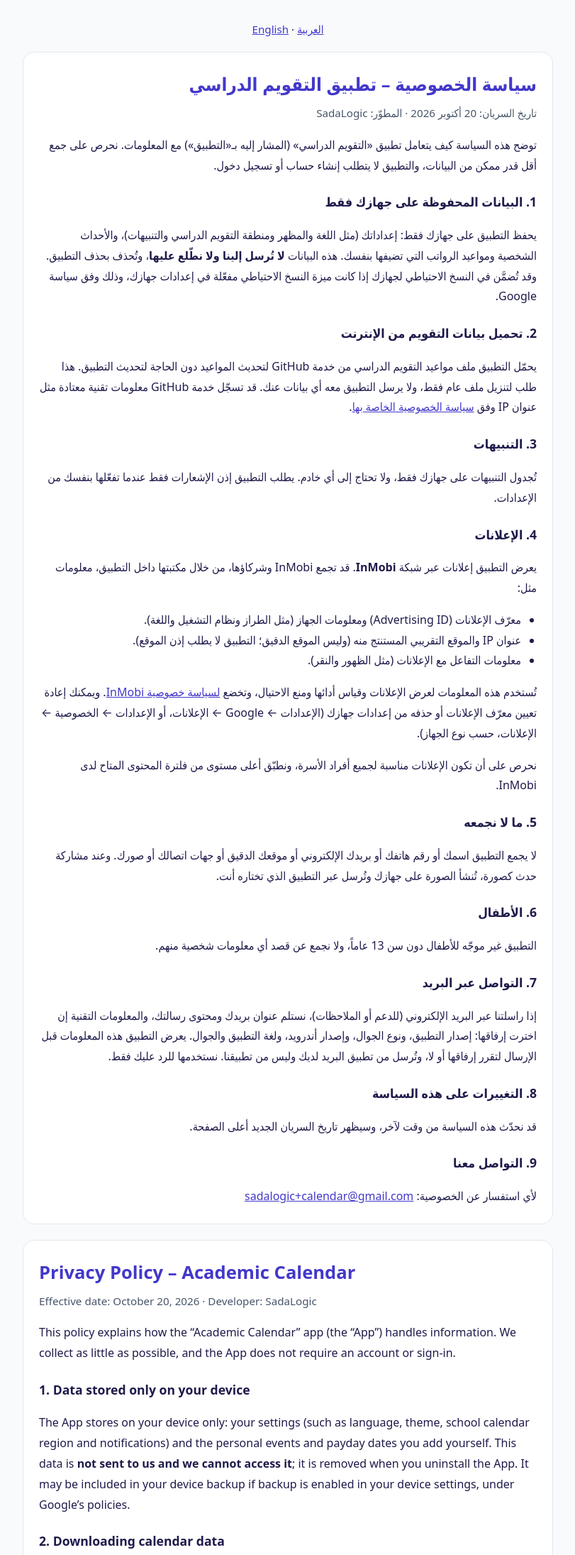
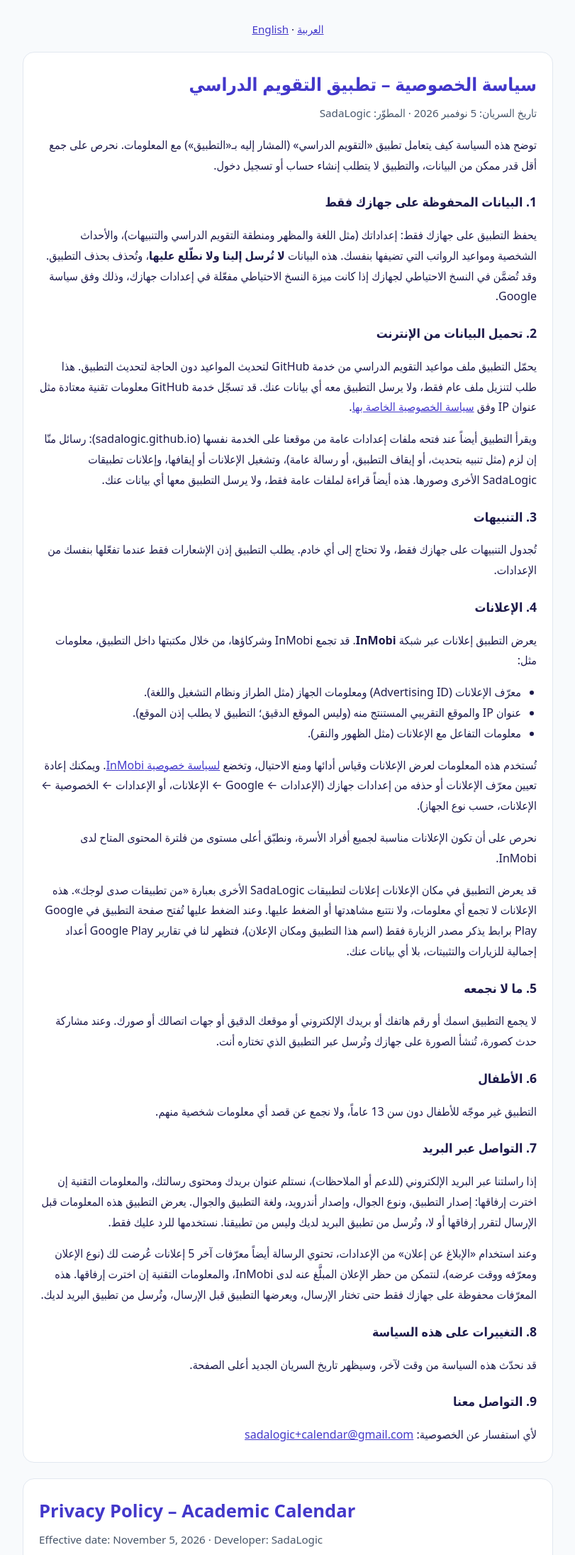
Before and after one commit to SadaLogic/privacy, a plain HTML site: page academic-calendar/index.html in a window 1280 px wide. Shown: the top 2191 px of the page at 71% size, without its empty margins (234-1045 px from the left). Drawn offline with Linux system fonts and the light colour scheme.

Commit message:
Calendar privacy: site settings files, own app promotions, ad reporting

```diff
--- a/academic-calendar/index.html
+++ b/academic-calendar/index.html
@@ -30,15 +30,16 @@
   <!-- ===================== العربية ===================== -->
   <section class="card" id="ar">
     <h1>سياسة الخصوصية – تطبيق التقويم الدراسي</h1>
-    <div class="meta">تاريخ السريان: 20 أكتوبر 2026 · المطوّر: SadaLogic</div>
+    <div class="meta">تاريخ السريان: 5 نوفمبر 2026 · المطوّر: SadaLogic</div>
 
     <p>توضح هذه السياسة كيف يتعامل تطبيق «التقويم الدراسي» (المشار إليه بـ«التطبيق») مع المعلومات. نحرص على جمع أقل قدر ممكن من البيانات، والتطبيق لا يتطلب إنشاء حساب أو تسجيل دخول.</p>
 
     <h2>1. البيانات المحفوظة على جهازك فقط</h2>
     <p>يحفظ التطبيق على جهازك فقط: إعداداتك (مثل اللغة والمظهر ومنطقة التقويم الدراسي والتنبيهات)، والأحداث الشخصية ومواعيد الرواتب التي تضيفها بنفسك. هذه البيانات <strong>لا تُرسل إلينا ولا نطّلع عليها</strong>، وتُحذف بحذف التطبيق. وقد تُضمَّن في النسخ الاحتياطي لجهازك إذا كانت ميزة النسخ الاحتياطي مفعّلة في إعدادات جهازك، وذلك وفق سياسة Google.</p>
 
-    <h2>2. تحميل بيانات التقويم من الإنترنت</h2>
+    <h2>2. تحميل البيانات من الإنترنت</h2>
     <p>يحمّل التطبيق ملف مواعيد التقويم الدراسي من خدمة GitHub لتحديث المواعيد دون الحاجة لتحديث التطبيق. هذا طلب لتنزيل ملف عام فقط، ولا يرسل التطبيق معه أي بيانات عنك. قد تسجّل خدمة GitHub معلومات تقنية معتادة مثل عنوان IP وفق <a href="https://docs.github.com/site-policy/privacy-policies/github-general-privacy-statement" target="_blank" rel="noopener">سياسة الخصوصية الخاصة بها</a>.</p>
+    <p>ويقرأ التطبيق أيضاً عند فتحه ملفات إعدادات عامة من موقعنا على الخدمة نفسها (sadalogic.github.io): رسائل منّا إن لزم (مثل تنبيه بتحديث، أو إيقاف التطبيق، أو رسالة عامة)، وتشغيل الإعلانات أو إيقافها، وإعلانات تطبيقات SadaLogic الأخرى وصورها. هذه أيضاً قراءة لملفات عامة فقط، ولا يرسل التطبيق معها أي بيانات عنك.</p>
 
     <h2>3. التنبيهات</h2>
     <p>تُجدول التنبيهات على جهازك فقط، ولا تحتاج إلى أي خادم. يطلب التطبيق إذن الإشعارات فقط عندما تفعّلها بنفسك من الإعدادات.</p>
@@ -52,6 +53,7 @@
     </ul>
     <p>تُستخدم هذه المعلومات لعرض الإعلانات وقياس أدائها ومنع الاحتيال، وتخضع <a href="https://advertising.inmobi.com/privacy-policy" target="_blank" rel="noopener">لسياسة خصوصية InMobi</a>. ويمكنك إعادة تعيين معرّف الإعلانات أو حذفه من إعدادات جهازك (الإعدادات ← Google ← الإعلانات، أو الإعدادات ← الخصوصية ← الإعلانات، حسب نوع الجهاز).</p>
     <p>نحرص على أن تكون الإعلانات مناسبة لجميع أفراد الأسرة، ونطبّق أعلى مستوى من فلترة المحتوى المتاح لدى InMobi.</p>
+    <p>قد يعرض التطبيق في مكان الإعلانات إعلانات لتطبيقات SadaLogic الأخرى بعبارة «من تطبيقات صدى لوجك». هذه الإعلانات لا تجمع أي معلومات، ولا نتتبع مشاهدتها أو الضغط عليها. وعند الضغط عليها تُفتح صفحة التطبيق في Google Play برابط يذكر مصدر الزيارة فقط (اسم هذا التطبيق ومكان الإعلان)، فتظهر لنا في تقارير Google Play أعداد إجمالية للزيارات والتثبيتات، بلا أي بيانات عنك.</p>
 
     <h2>5. ما لا نجمعه</h2>
     <p>لا يجمع التطبيق اسمك أو رقم هاتفك أو بريدك الإلكتروني أو موقعك الدقيق أو جهات اتصالك أو صورك. وعند مشاركة حدث كصورة، تُنشأ الصورة على جهازك وتُرسل عبر التطبيق الذي تختاره أنت.</p>
@@ -61,6 +63,7 @@
 
     <h2>7. التواصل عبر البريد</h2>
     <p>إذا راسلتنا عبر البريد الإلكتروني (للدعم أو الملاحظات)، نستلم عنوان بريدك ومحتوى رسالتك، والمعلومات التقنية إن اخترت إرفاقها: إصدار التطبيق، ونوع الجوال، وإصدار أندرويد، ولغة التطبيق والجوال. يعرض التطبيق هذه المعلومات قبل الإرسال لتقرر إرفاقها أو لا، وتُرسل من تطبيق البريد لديك وليس من تطبيقنا. نستخدمها للرد عليك فقط.</p>
+    <p>وعند استخدام «الإبلاغ عن إعلان» من الإعدادات، تحتوي الرسالة أيضاً معرّفات آخر 5 إعلانات عُرضت لك (نوع الإعلان ومعرّفه ووقت عرضه)، لنتمكن من حظر الإعلان المبلَّغ عنه لدى InMobi، والمعلومات التقنية إن اخترت إرفاقها. هذه المعرّفات محفوظة على جهازك فقط حتى تختار الإرسال، ويعرضها التطبيق قبل الإرسال، وتُرسل من تطبيق البريد لديك.</p>
 
     <h2>8. التغييرات على هذه السياسة</h2>
     <p>قد نحدّث هذه السياسة من وقت لآخر، وسيظهر تاريخ السريان الجديد أعلى الصفحة.</p>
@@ -72,15 +75,16 @@
   <!-- ===================== English ===================== -->
   <section class="card en" id="en" lang="en" dir="ltr">
     <h1>Privacy Policy – Academic Calendar</h1>
-    <div class="meta">Effective date: October 20, 2026 · Developer: SadaLogic</div>
+    <div class="meta">Effective date: November 5, 2026 · Developer: SadaLogic</div>
 
     <p>This policy explains how the “Academic Calendar” app (the “App”) handles information. We collect as little as possible, and the App does not require an account or sign-in.</p>
 
     <h2>1. Data stored only on your device</h2>
     <p>The App stores on your device only: your settings (such as language, theme, school calendar region and notifications) and the personal events and payday dates you add yourself. This data is <strong>not sent to us and we cannot access it</strong>; it is removed when you uninstall the App. It may be included in your device backup if backup is enabled in your device settings, under Google’s policies.</p>
 
-    <h2>2. Downloading calendar data</h2>
+    <h2>2. Downloading data</h2>
     <p>The App downloads the school calendar file from GitHub so dates can be updated without an app update. This is a request for a public file only; the App sends no data about you with it. GitHub may log standard technical information such as your IP address under its <a href="https://docs.github.com/site-policy/privacy-policies/github-general-privacy-statement" target="_blank" rel="noopener">privacy statement</a>.</p>
+    <p>When opened, the App also reads public settings files from our website on the same service (sadalogic.github.io): messages from us when needed (such as an update notice, stopping the App, or a general message), turning ads on or off, and promotions for other SadaLogic apps with their images. These are also reads of public files only; the App sends no data about you with them.</p>
 
     <h2>3. Notifications</h2>
     <p>Reminders are scheduled locally on your device and do not use any server. The App asks for notification permission only when you turn notifications on in Settings.</p>
@@ -94,6 +98,7 @@
     </ul>
     <p>This information is used to serve and measure ads and prevent fraud, and is subject to <a href="https://advertising.inmobi.com/privacy-policy" target="_blank" rel="noopener">InMobi’s Privacy Policy</a>. You can reset or delete your Advertising ID in your device settings (Settings → Google → Ads, or Settings → Privacy → Ads, depending on your device).</p>
     <p>We aim to keep ads family-friendly and apply the strictest content filtering available from InMobi.</p>
+    <p>The App may show, in the ad space, promotions for other SadaLogic apps labeled “From SadaLogic apps”. These promotions collect no information, and we do not track views or taps. Tapping one opens the app’s Google Play page with a link that states only the source of the visit (this app’s name and the ad position), so Google Play reports show us aggregate numbers of visits and installs, with no data about you.</p>
 
     <h2>5. What we do not collect</h2>
     <p>The App does not collect your name, phone number, email address, precise location, contacts or photos. When you share an event as an image, the image is created on your device and sent through the app you choose.</p>
@@ -103,6 +108,7 @@
 
     <h2>7. Email contact</h2>
     <p>If you email us (for support or feedback), we receive your email address and message, and the technical information if you choose to attach it: app version, device model, Android version, and app and device language. The App shows this information before sending so you can decide whether to attach it, and it is sent from your own email app, not by the App. We use it only to reply to you.</p>
+    <p>When you use “Report an ad” in Settings, the email also contains the IDs of the last 5 ads shown to you (ad type, ID and display time), so we can block the reported ad with InMobi, along with the technical information if you choose to attach it. These IDs are kept on your device only until you choose to send them; the App shows them before sending, and they are sent from your own email app.</p>
 
     <h2>8. Changes to this policy</h2>
     <p>We may update this policy from time to time; the new effective date will appear at the top of this page.</p>
```
